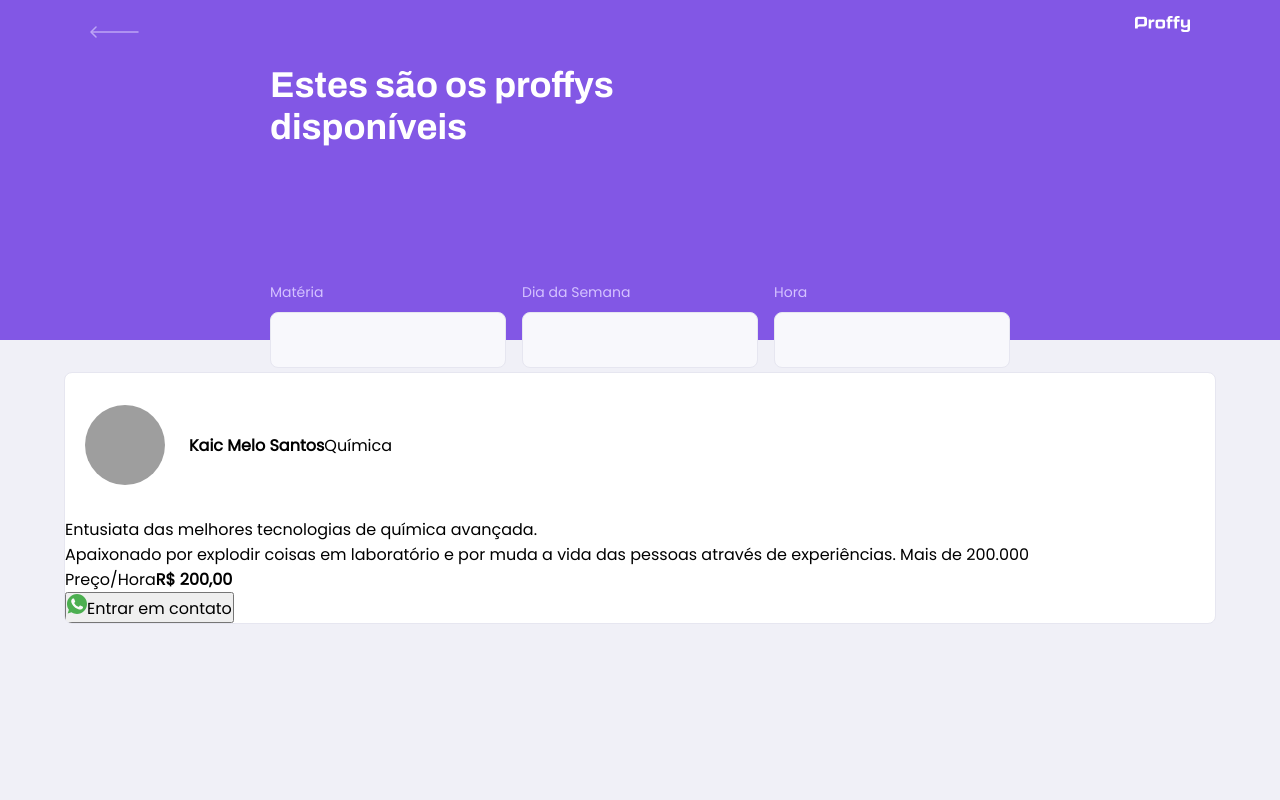
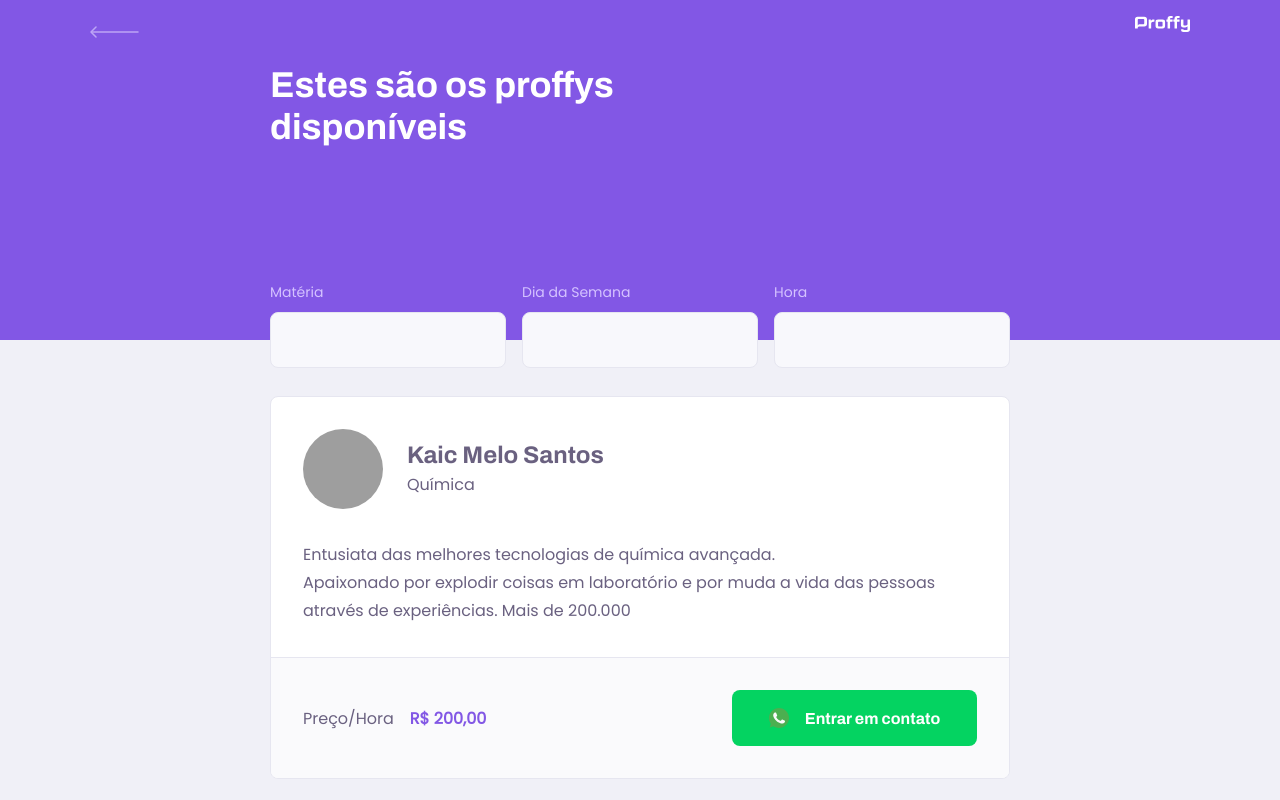
Before and after one commit to KaicMelo/proffy, a React (Create React App) app in the folder web/: page /study in a window 1280 px wide. Shown: the top 800 px of the page. Built offline with nearby package versions, Linux system fonts and the light colour scheme; grey boxes are pictures that could not be loaded; the HTML template or start-up script is replaced by a standard one.

Commit message:
Componentizando o modulo de listagem dos professores e finalizando layout

```diff
--- a/web/src/assets/styles/global.css
+++ b/web/src/assets/styles/global.css
@@ -43,6 +43,7 @@
 
   body,input,button,textarea{
       font: 500 1.6rem Poppins;
+      color:  var(--color-text-base);;
   }
 
   .container{
--- /dev/null
+++ b/web/src/components/TeacherItem/index.tsx
@@ -0,0 +1,40 @@
+import React from 'react';
+
+import whatsapp from '../../assets/images/icons/whatsapp.svg';
+import './styles.css';
+
+interface PageHeaderProps {
+    title?: string;
+}
+
+const TeacherItem: React.FC<PageHeaderProps> = (props) => {
+    return (
+        <article className='teacher-item'>
+        <header>
+            <img src='https://avatars0.githubusercontent.com/u/31524540?s=460&u=4ed060b4a70330c84fe3330209bd4da11ca1c08a&v=4' alt='Kaic Melo Santos' />
+            <div>
+                <strong>Kaic Melo Santos</strong>
+                <span>Química</span>
+            </div>
+        </header>
+        <p>
+            Entusiata das melhores tecnologias de química avançada.<br />
+            Apaixonado por explodir coisas em laboratório e por muda a vida das pessoas através de experiências.
+            Mais de 200.000
+        </p>
+
+        <footer>
+            <p>
+            Preço/Hora
+                <strong>R$ 200,00</strong>
+            </p>
+            <button type='button'>
+                <img src={whatsapp} alt='whasapp' />
+                Entrar em contato
+            </button>
+        </footer>
+    </article>
+    )
+}
+
+export default TeacherItem;
--- /dev/null
+++ b/web/src/components/TeacherItem/styles.css
@@ -0,0 +1,101 @@
+
+
+.teacher-item{
+    background: var(--color-box-base);
+    border: 1px solid var(--color-line-in-white);
+    border-radius: 0.8rem;
+    margin-top: 2.4rem;
+    overflow: hidden;
+}
+
+.teacher-item header{
+    padding: 3.2rem 2rem;
+    display: flex;
+    align-items: center;
+}
+
+.teacher-item header img{
+    width: 8rem;
+    height: 8rem;
+    border-radius: 50%;
+}
+
+.teacher-item header div{
+    margin-left: 2.4rem;
+}
+
+.teacher-item header div strong{
+    font: 700 2.4rem Archivo;
+    display: block;
+}
+
+.teacher-item header div span{
+    font-size: 1.6rem;
+    display: block;
+    margin-top: 0.4rem;
+}
+
+.teacher-item > p {
+    padding: 0 2rem;
+    font-size: 1.6rem;
+    line-height: 2.8rem;
+}
+
+.teacher-item footer{
+    padding: 3.2rem 2rem;
+    background:var(--color-box-footer);
+    border-top: 1px solid var(--color-line-in-white);
+    margin-top: 3.2rem;
+    display: flex;
+    align-items: center;
+    justify-content: space-between;
+}
+
+.teacher-item footer p strong{
+    color: var(--color-primary);
+    font-size: 1.6rem;
+    display: block;
+}
+
+.teacher-item footer button{
+    width: 20rem;
+    height: 5.6rem;
+    background: var(--color-secundary);
+    color: var(--color-button-text);
+    border: 0;
+    border-radius: 0.8rem;
+    cursor: pointer;
+    font: 700 1.4rem Archivo;
+    display: flex;
+    align-items: center;
+    justify-content: space-evenly;
+    transition: 0.2s;
+}
+
+.teacher-item footer button:hover{
+    background: var(--color-secundary-dark);
+}
+@media(min-width: 700px){
+    .teacher-item header, .teacher-item footer{
+        padding: 3.2rem;
+    }
+
+    .teacher-item > p{
+        padding: 0 3.2rem;
+    }
+
+    .teacher-item footer p strong{
+        display: initial;
+        margin-left: 1.6rem;
+    }
+
+    .teacher-item footer button{
+        width: 24.5rem;
+        font-size: 1.6rem;
+        justify-content: center;
+    }
+
+    .teacher-item footer button img {
+        margin-right: 1.6rem;
+    }
+}
--- a/web/src/pages/TeacherList/index.tsx
+++ b/web/src/pages/TeacherList/index.tsx
@@ -1,8 +1,7 @@
 import React from 'react';
 
 import PageHeader from '../../components/PageHeader';
-
-import whatsapp from '../../assets/images/icons/whatsapp.svg';
+import TeacherItem from '../../components/TeacherItem';
 
 import './styles.css';
 
@@ -29,31 +28,10 @@ function TeacherList() {
             </PageHeader>
 
             <main>
-                <article className='teacher-item'>
-                    <header>
-                        <img src='https://avatars0.githubusercontent.com/u/31524540?s=460&u=4ed060b4a70330c84fe3330209bd4da11ca1c08a&v=4' alt='Kaic Melo Santos' />
-                        <div>
-                            <strong>Kaic Melo Santos</strong>
-                            <span>Química</span>
-                        </div>
-                    </header>
-                    <p>
-                        Entusiata das melhores tecnologias de química avançada.<br />
-                        Apaixonado por explodir coisas em laboratório e por muda a vida das pessoas através de experiências.
-                        Mais de 200.000
-                    </p>
-
-                    <footer>
-                        <p>
-                        Preço/Hora
-                            <strong>R$ 200,00</strong>
-                        </p>
-                        <button type='button'>
-                            <img src={whatsapp} alt='whasapp' />
-                            Entrar em contato
-                        </button>
-                    </footer>
-                </article>
+              <TeacherItem />
+              <TeacherItem />
+              <TeacherItem />
+              <TeacherItem />
             </main>
 
         </div>
--- a/web/src/pages/TeacherList/styles.css
+++ b/web/src/pages/TeacherList/styles.css
@@ -51,30 +51,6 @@
     width: 90%;
 }
 
-.teacher-item{
-    background: var(--color-box-base);
-    border: 1px solid var(--color-line-in-white);
-    border-radius: 0.8rem;
-    margin-top: 2.4rem;
-    overflow: hidden;
-}
-
-.teacher-item header{
-    padding: 3.2rem 2rem;
-    display: flex;
-    align-items: center;
-}
-
-.teacher-item header img{
-    width: 8rem;
-    height: 8rem;
-    border-radius: 50%;
-}
-
-.teacher-item header div{
-    margin-left: 2.4rem;
-}
-
 @media(min-width: 700px){
     #page-teacher-list{
         max-width: 100%;
@@ -91,4 +67,10 @@
     #search-teachers .input-block + .input-block{
         margin-top: 0;
     }
+
+    #page-teacher-list main{
+        padding: 3.2rem 0;
+        max-width: 740px;
+        margin: 0 auto;
+    }
 }
```
